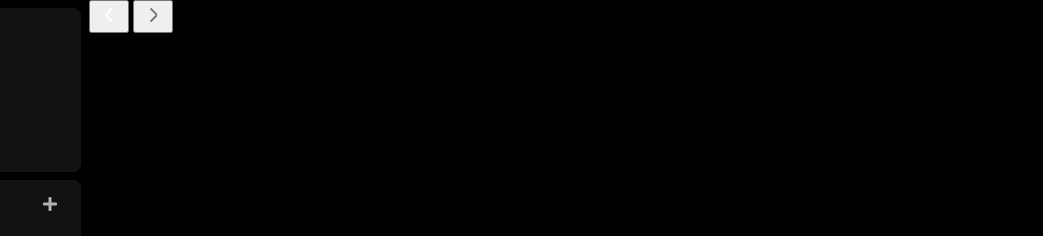
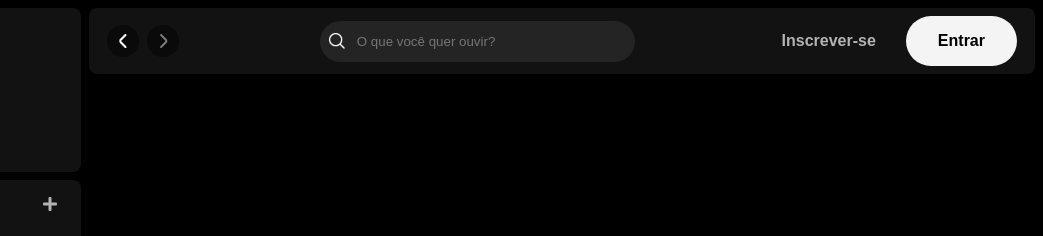
Before and after one commit to caiobsantos/Projeto-Spotify, a plain HTML site: page index.html in a window 1280 px wide. Shown: the top 236 px of the page, 237-1280 px from the left. Drawn offline with Linux system fonts and the light colour scheme.

Commit message:
create main header

```diff
--- a/index.html
+++ b/index.html
@@ -6,7 +6,9 @@
     <title>Spotify Imersão</title>
     <link rel="stylesheet" href="./src/styles/reset.css">
     <link rel="stylesheet" href="./src/styles/vars.css">
+    <link rel="stylesheet" href="./src/styles/body.css">
     <link rel="stylesheet" href="./src/styles/sidebar-footer.css">
+    <link rel="stylesheet" href="./src/styles/main-content.css">
     <link rel="stylesheet" href="https://use.fontawesome.com/releases/v5.15.4/css/fontawesome.css">
     <link rel="stylesheet" href="https://use.fontawesome.com/releases/v5.15.4/css/solid.css">
 </head>
@@ -17,7 +19,7 @@
                 <div class="sidebar__inicio">
                     <div class="logo">
                         <a href="#">
-                            <img src="./assets/icons/logo-spotify.png" alt="Spotify Logo">
+                            <img src="./src/assets/icons/logo-spotify.png" alt="Spotify Logo">
                         </a>
                     </div>
                     <ul>
@@ -76,14 +78,26 @@
         </div>
         <main>
             <div class="main-container">
-                <nav class="main__navigation">
+                <nav class="header__navigation">
                     <div class="navigation">
+                        <div class="navigation__buttons">
                             <button class="arrow-left">
                                 <img src="./src/assets/icons/small-left.png" alt="Seta esquerda">
                             </button>
                             <button class="arrow-right">
                                 <img src="./src/assets/icons/small-right.png" alt="Seta direita">
                             </button>
+                        </div>
+
+                        <div class="header__search">
+                            <img src="./src/assets/icons/search.png" alt="">
+                            <input type="text" name="" id="search-input" maxlength="100" placeholder="O que você quer ouvir?">
+                        </div>
+
+                        <div class="header__login">
+                            <button class="subscribe">Inscrever-se</button>
+                            <button class="login">Entrar</button>
+                        </div>
                     </div>
                 </nav>
             </div>
--- /dev/null
+++ b/src/styles/body.css
@@ -0,0 +1,11 @@
+body {
+    background-color: var(--bg-color);
+    font-family: var(--font-dm-sans);
+}
+
+.container {
+    /* height: 100vh; */
+    display: grid;
+    grid-template-columns: auto 1fr;
+    grid-template-rows: auto 1fr;
+}
--- /dev/null
+++ b/src/styles/main-content.css
@@ -0,0 +1,92 @@
+.main-container {
+    /* width: 80vw; */
+    padding: 8px 8px 8px 0px;
+    /* border: 1px red solid; */
+}
+
+.header__navigation {
+    /* display: flex;
+    justify-content: space-between;
+    align-items: center; */
+    background-color: #121212;
+    padding: 8px;
+    border-radius: 8px;
+}
+
+.header__navigation .navigation {
+    display: flex;
+    justify-content: space-between;
+    align-items: center;
+}
+
+.header__navigation .navigation .navigation__buttons {
+    margin-left: 10px;
+    display: flex;
+    gap: 8px;
+}
+
+.header__navigation .navigation .navigation__buttons button {
+    /* border: 1px pink solid; */
+    border: 0;
+    border-radius: 20px;
+    background-color: #0a0a0a;
+    text-align: center;
+    padding: 4px;
+}
+
+.header__navigation .navigation button img{
+    display: flex;
+    cursor: pointer;
+}
+
+.header__navigation .navigation .header__search{
+    display: flex;
+    align-items: center;
+    border: 1px solid transparent;
+    border-radius: 500px;
+    background-color: #242424;
+}
+
+.header__navigation .navigation .header__search img {
+    margin-left: 8px;
+    width: 16px;
+    height: 16px;
+}
+
+.header__navigation .navigation .header__search #search-input{
+    outline: none;
+    text-decoration: none;
+    border: none;
+    background-color: transparent;
+    color: #FFF;
+    text-overflow: ellipsis;
+    overflow: hidden;
+    white-space: nowrap;
+    padding: 12px 100px 12px 12px;
+}
+
+.header__navigation .navigation .header__login {
+    display: flex;
+    gap: 24px;
+    margin-right: 10px;
+}
+
+.header__navigation .navigation .header__login .subscribe {
+    border: 0;
+    background-color: transparent;
+    color: var(--font-color);
+    font-size: 1rem;
+    font-weight: 700;
+    cursor: pointer;
+}
+
+.header__navigation .navigation .header__login .login {
+    border: 0;
+    border-radius: 9999px;
+    background-color: var(--light-font-color);
+    color: black;
+    font-size: 1rem;
+    font-weight: 700;
+    padding: 16px 32px;
+    cursor: pointer;
+}
--- a/src/styles/sidebar-footer.css
+++ b/src/styles/sidebar-footer.css
@@ -1,15 +1,3 @@
-body {
-    background-color: var(--bg-color);
-    font-family: var(--font-dm-sans);
-}
-
-.container {
-    /* height: 100vh; */
-    display: grid;
-    grid-template-columns: auto 1fr;
-    grid-template-rows: auto 1fr;
-}
-
 .sidebar {
     /* position: fixed;
     top: 0;
```
Lines whose indentation alone changed are shown as unchanged.
